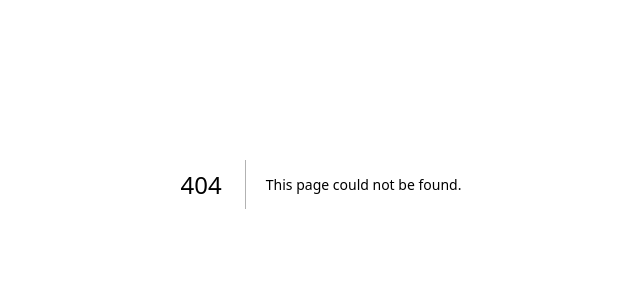
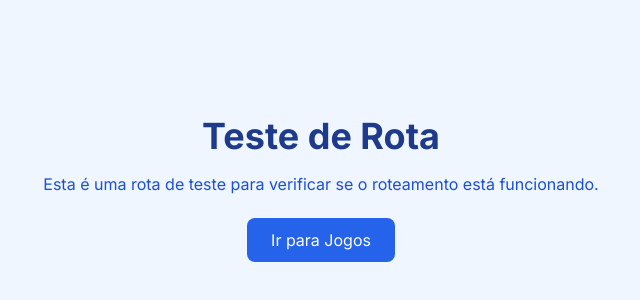
Before and after one commit to wollisellis/vireiaestatistica, a Next.js app: page /test-route in a window 1280 px wide. Before the commit this address had no page. Shown: the part 216-516 px from the top of the page, without its empty margins (319-959 px from the left). Built offline with nearby package versions, Linux system fonts and the light colour scheme.

Commit message:
Add simple test page to debug 404 issue

```diff
--- a/next.config.js
+++ b/next.config.js
@@ -19,6 +19,20 @@
   experimental: {
     forceSwcTransforms: false,
   },
+  // Remove standalone output for Vercel compatibility
+  // output: 'standalone',
+  // Ensure proper trailing slash handling
+  trailingSlash: false,
+  // Ensure proper redirects
+  async redirects() {
+    return [
+      {
+        source: '/',
+        destination: '/jogos',
+        permanent: false,
+      },
+    ]
+  },
 };
 
 module.exports = nextConfig;
--- /dev/null
+++ b/src/app/test-route/page.tsx
@@ -0,0 +1,20 @@
+export default function TestRoute() {
+  return (
+    <div className="min-h-screen bg-blue-50 flex items-center justify-center">
+      <div className="text-center">
+        <h1 className="text-4xl font-bold text-blue-900 mb-4">
+          Teste de Rota
+        </h1>
+        <p className="text-blue-700 mb-8">
+          Esta é uma rota de teste para verificar se o roteamento está funcionando.
+        </p>
+        <a
+          href="/jogos"
+          className="bg-blue-600 text-white px-6 py-3 rounded-lg hover:bg-blue-700"
+        >
+          Ir para Jogos
+        </a>
+      </div>
+    </div>
+  )
+}
```
Also changed, not shown: vercel.json, 1 other file (tests, documents, lock files or other folders).
